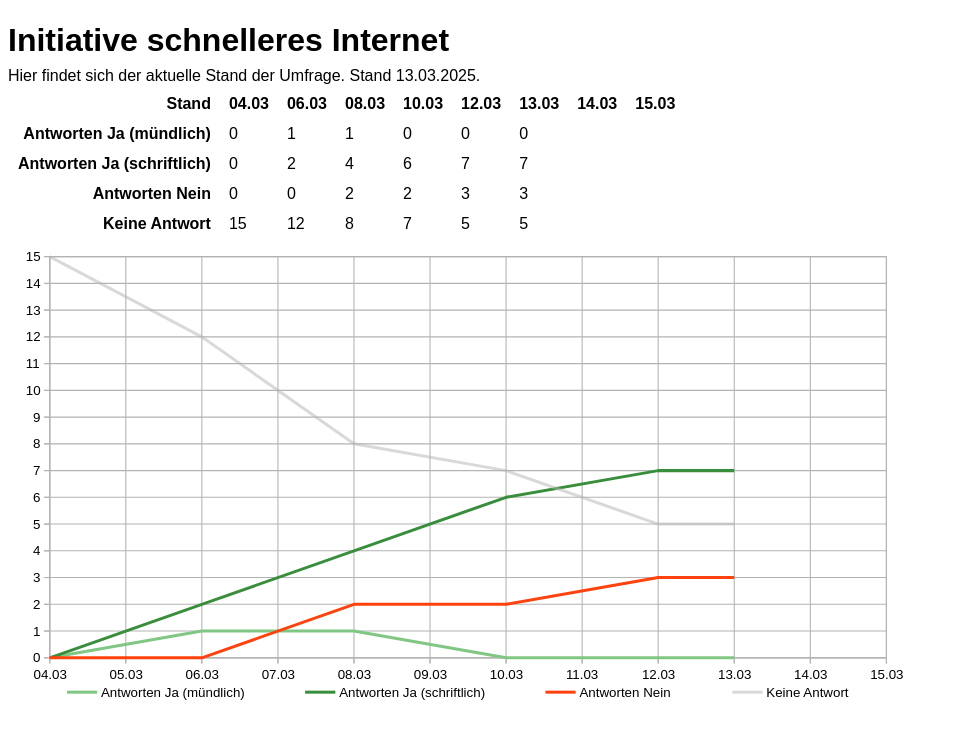
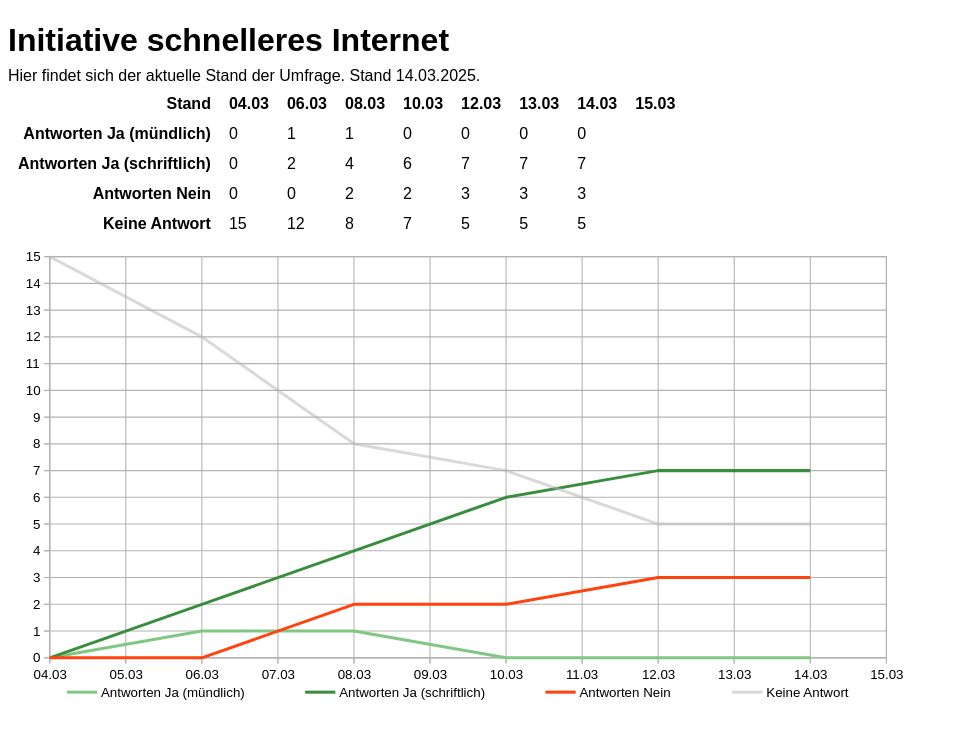
Before and after one commit to JGantner/JGantner.github.io, a Jekyll site: the page 2025-03_initiative_schnelleres_internet.html, which Jekyll copies as it is, in a window 1280 px wide. Shown: the top 739 px of the page, without its empty margins (0-957 px from the left). Built offline with Jekyll 4.4.1, drawn with Linux system fonts in a browser that asks for light colours.

Commit message:
Updates data

```diff
--- a/2025-03_initiative_schnelleres_internet.html
+++ b/2025-03_initiative_schnelleres_internet.html
@@ -15,7 +15,7 @@
     <main>
       <h1>Initiative schnelleres Internet</h1>
 
-      <p>Hier findet sich der aktuelle Stand der Umfrage. Stand 13.03.2025.</p>
+      <p>Hier findet sich der aktuelle Stand der Umfrage. Stand 14.03.2025.</p>
 
       <table>
         <thead>
@@ -40,7 +40,7 @@
             <td>0</td>
             <td>0</td>
             <td>0</td>
-            <td></td>
+            <td>0</td>
             <td></td>
           </tr>
           <tr>
@@ -51,7 +51,7 @@
             <td>6</td>
             <td>7</td>
             <td>7</td>
-            <td></td>
+            <td>7</td>
             <td></td>
           </tr>
           <tr>
@@ -62,7 +62,7 @@
             <td>2</td>
             <td>3</td>
             <td>3</td>
-            <td></td>
+            <td>3</td>
             <td></td>
           </tr>
           <tr>
@@ -73,13 +73,13 @@
             <td>7</td>
             <td>5</td>
             <td>5</td>
-            <td></td>
+            <td>5</td>
             <td></td>
           </tr>
         </tbody>
       </table>
       <img
-        src="img/2025-03-13_response.svg"
+        src="img/2025-03-14_response.svg"
         alt="Antwortergebnisse als Diagramm"
       />
     </main>
```
Also changed, not shown: img/2025-03-14_response.svg.
